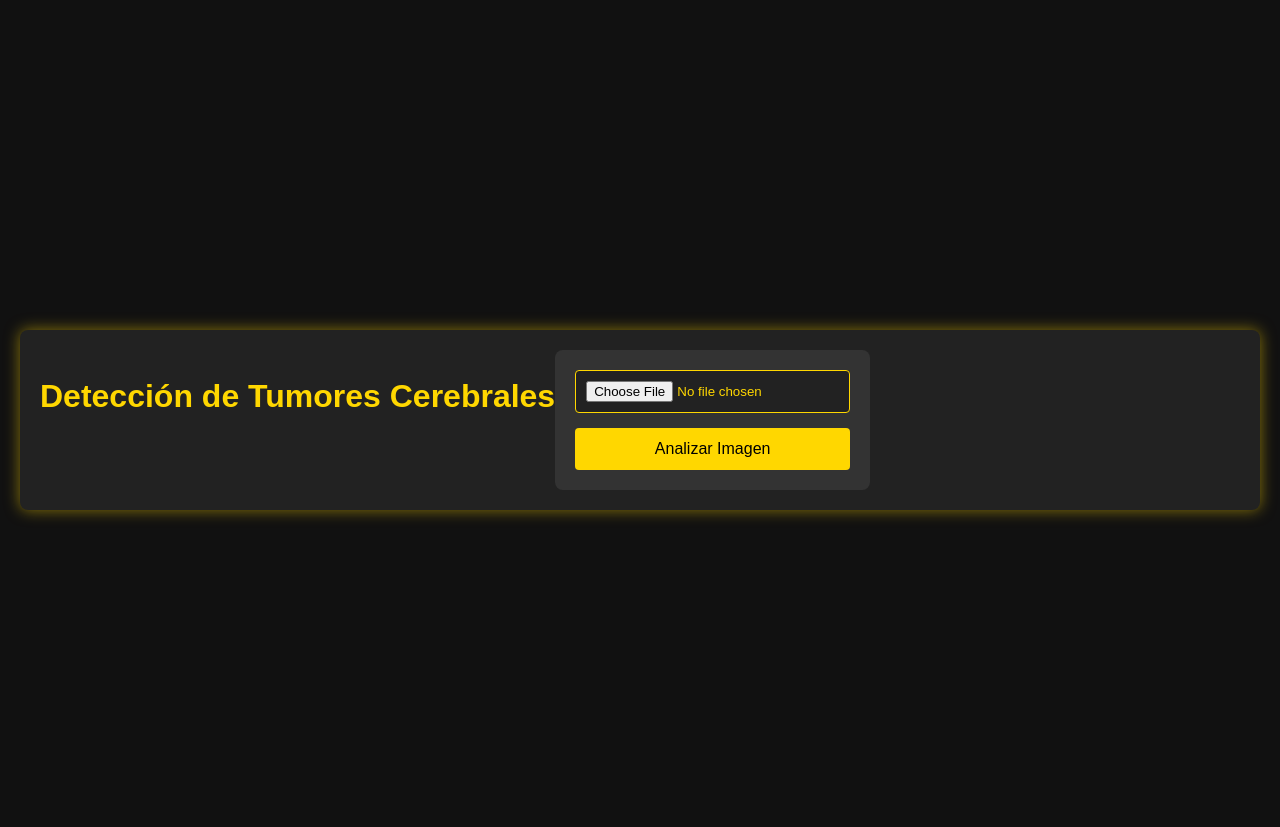
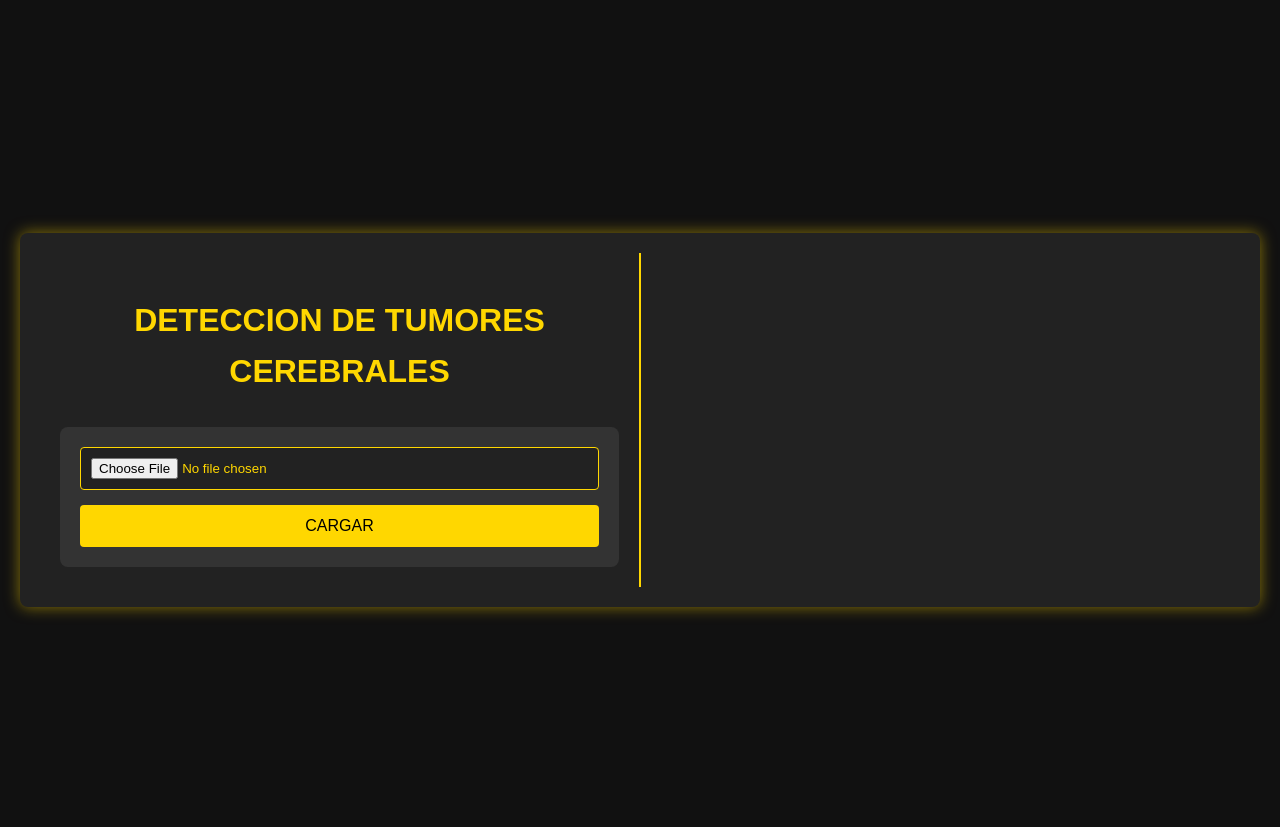
Before and after one commit to bryan9876/api-tumores-detection, a Flask app: page / in a window 1280 px wide. Shown: the top 827 px of the page. Run offline with Flask 3, Linux system fonts and the light colour scheme.

Commit message:
Update index.html

```diff
--- a/templates/index.html
+++ b/templates/index.html
@@ -3,27 +3,32 @@
 <head>
     <meta charset="UTF-8">
     <meta name="viewport" content="width=device-width, initial-scale=1.0">
-    <title>Detección de Tumores Cerebrales</title>
+    <title>DETECTOR DE TUMORES CEREBRALES</title>
     <link rel="stylesheet" href="{{ url_for('static', filename='styles.css') }}">
 </head>
 <body>
     <div class="container">
-        <h1>Detección de Tumores Cerebrales</h1>
+        <!-- Panel Izquierdo: Título y Formulario -->
+        <div class="left-panel">
+            <h1>DETECCION DE TUMORES CEREBRALES</h1>
 
             <form method="post" enctype="multipart/form-data">
                 <input type="file" name="file" accept=".png,.jpg,.jpeg,.dcm" required>
-            <button type="submit">Analizar Imagen</button>
+                <button type="submit">CARGAR</button>
             </form>
+        </div>
 
+        <!-- Panel Derecho: Resultados -->
+        <div class="right-panel">
             {% if original_image %}
             <div class="results">
-            <h2>Resultados del Análisis</h2>
+                <h2>RESULTADOS</h2>
 
                 <div class="diagnosis">
                     {% if has_tumor %}
-                <p class="alert danger">¡POSIBLE TUMOR DETECTADO! (Confianza: {{ confidence }})</p>
+                    <p class="alert danger">TUMOR DETECTADO (PRECISION DEL: {{ confidence }} %)</p>
                     {% else %}
-                <p class="alert success">No se detectaron tumores (Confianza: {{ confidence }})</p>
+                    <p class="alert success">NO SE DETECTARON TUMORES (PRECISION DEL: {{ confidence }} %)</p>
                     {% endif %}
                 </div>
 
@@ -46,5 +51,6 @@
             </div>
             {% endif %}
         </div>
+    </div>
 </body>
 </html>
```
Lines whose indentation alone changed are shown as unchanged.
